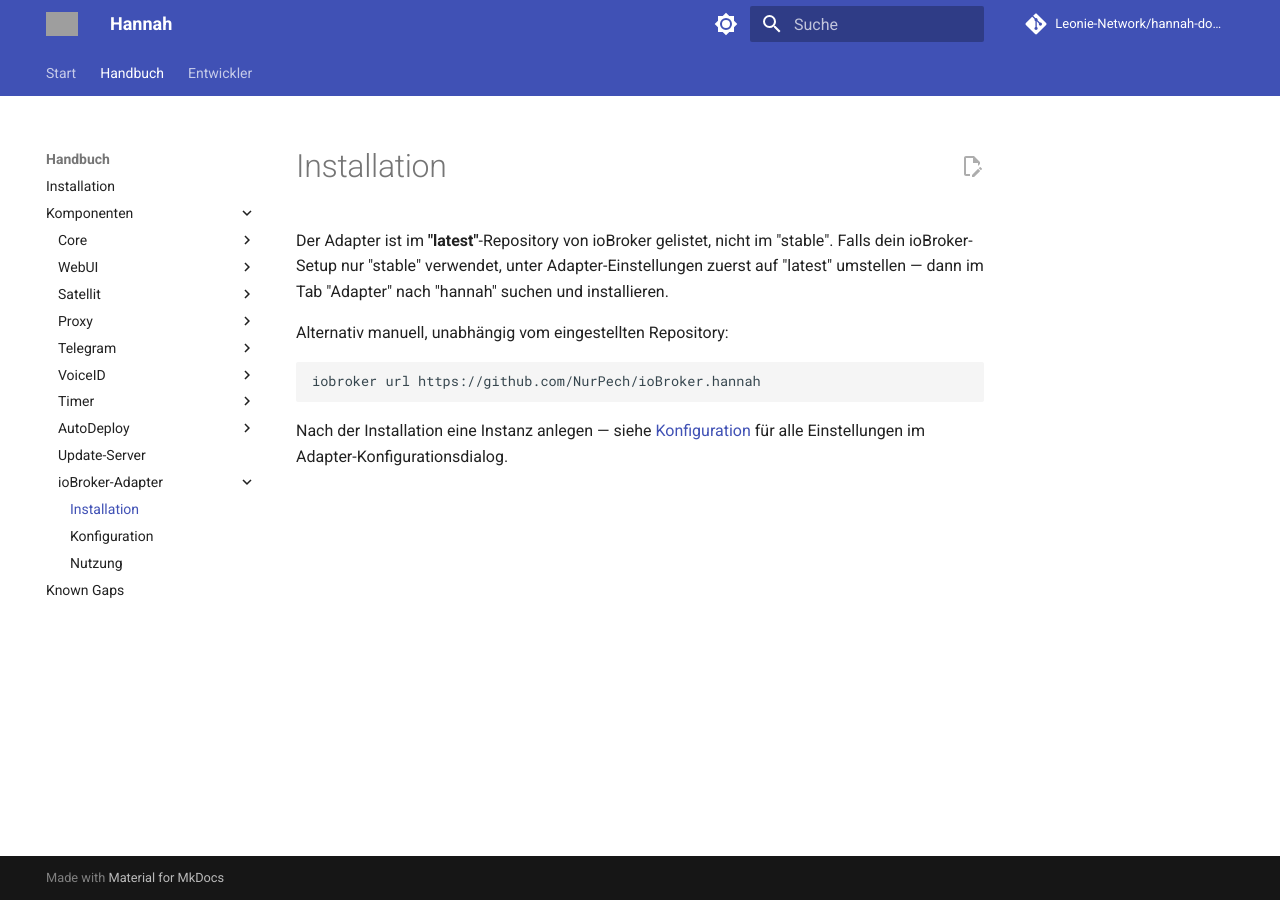
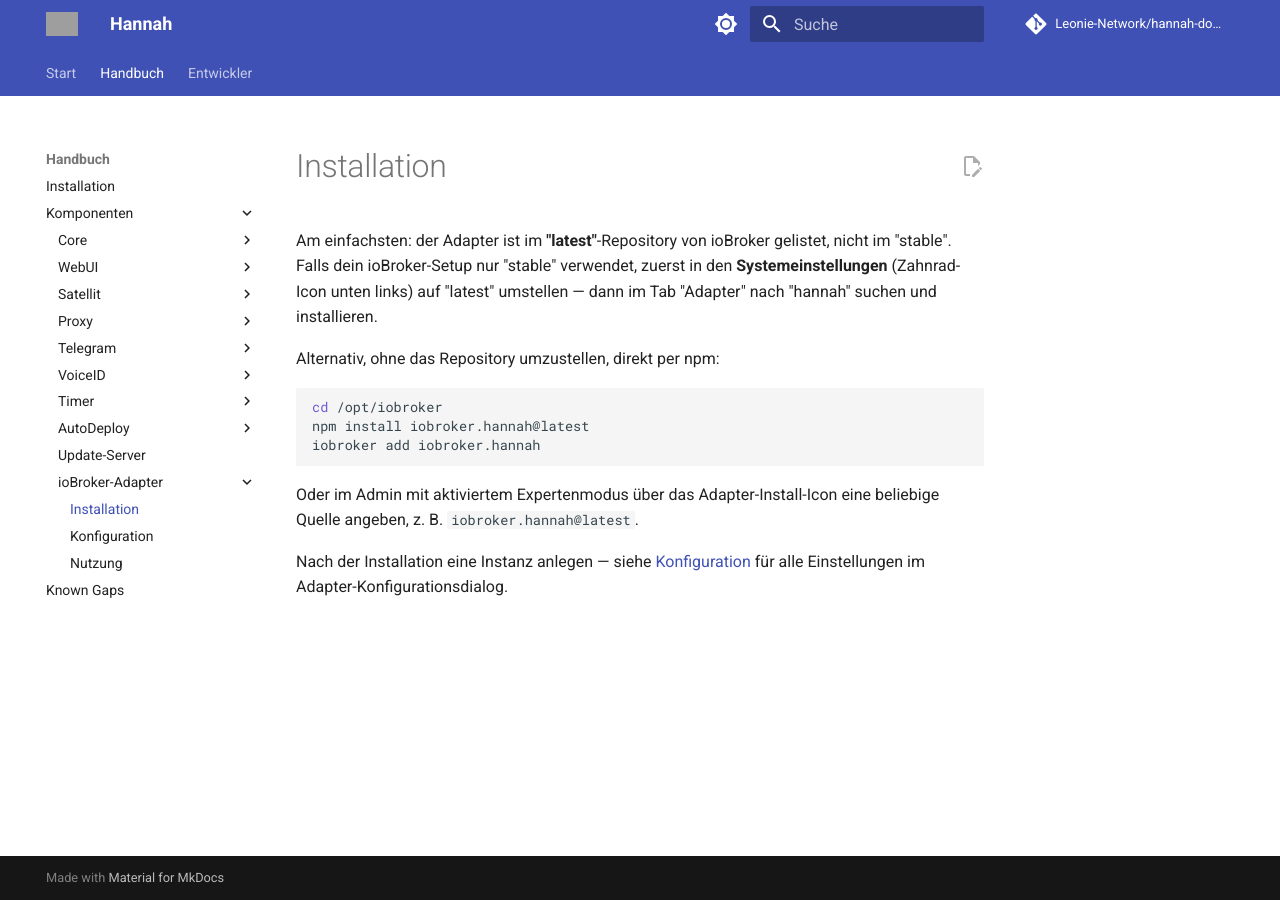
Before and after one commit to Leonie-Network/hannah-docs, an MkDocs documentation site: the page built from docs/components/iobroker-adapter/installation.md, in a window 1280 px wide. Built offline with MkDocs 1.6.1 and Material for MkDocs 9.7.7, drawn with Linux system fonts in a browser that asks for light colours; comment, search, counter and statistics services are not loaded; grey boxes are pictures that could not be loaded.

Commit message:
docs: fix ioBroker adapter installation instructions
The adapter has never supported installing from a GitHub URL via
`iobroker url` — that command doesn't work for this repo. Replace it
with the two methods that actually work: npm install + iobroker add,
or the install-from-URL dialog under Expert Mode. Also fix the location
of the repository switch (latest vs. stable), which lives under System
settings, not per-adapter settings.

````diff
--- a/docs/components/iobroker-adapter/installation.md
+++ b/docs/components/iobroker-adapter/installation.md
@@ -1,14 +1,20 @@
 # Installation
 
-Der Adapter ist im **"latest"**-Repository von ioBroker gelistet, nicht im "stable".
-Falls dein ioBroker-Setup nur "stable" verwendet, unter Adapter-Einstellungen zuerst auf
-"latest" umstellen — dann im Tab "Adapter" nach "hannah" suchen und installieren.
+Am einfachsten: der Adapter ist im **"latest"**-Repository von ioBroker gelistet, nicht
+im "stable". Falls dein ioBroker-Setup nur "stable" verwendet, zuerst in den
+**Systemeinstellungen** (Zahnrad-Icon unten links) auf "latest" umstellen — dann im Tab
+"Adapter" nach "hannah" suchen und installieren.
 
-Alternativ manuell, unabhängig vom eingestellten Repository:
+Alternativ, ohne das Repository umzustellen, direkt per npm:
 
 ```bash
-iobroker url https://github.com/NurPech/ioBroker.hannah
+cd /opt/iobroker
+npm install iobroker.hannah@latest
+iobroker add iobroker.hannah
 ```
+
+Oder im Admin mit aktiviertem Expertenmodus über das Adapter-Install-Icon eine
+beliebige Quelle angeben, z. B. `iobroker.hannah@latest`.
 
 Nach der Installation eine Instanz anlegen — siehe [Konfiguration](configuration.md) für
 alle Einstellungen im Adapter-Konfigurationsdialog.
````
